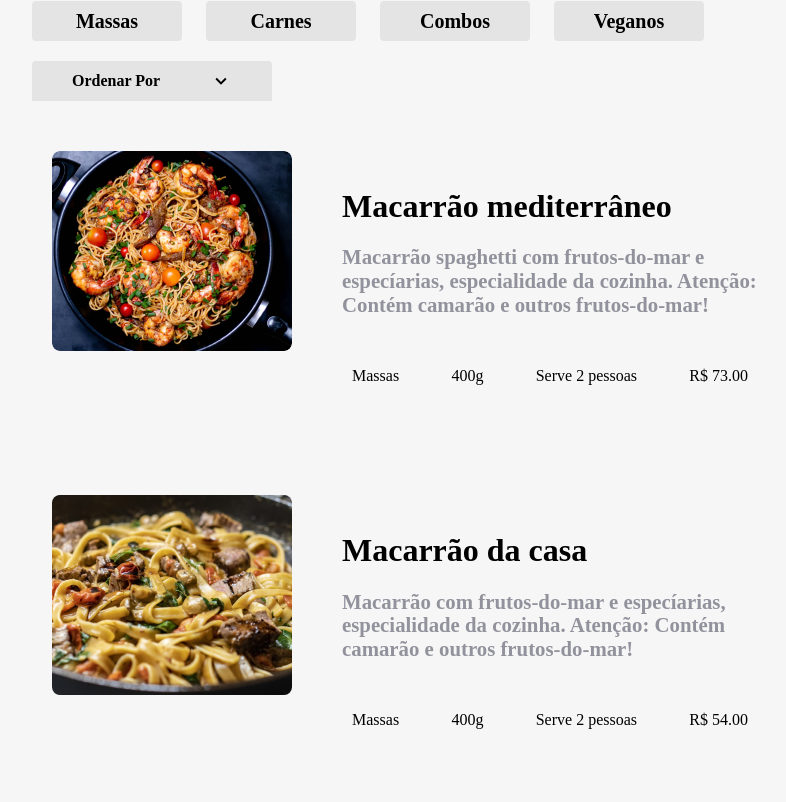
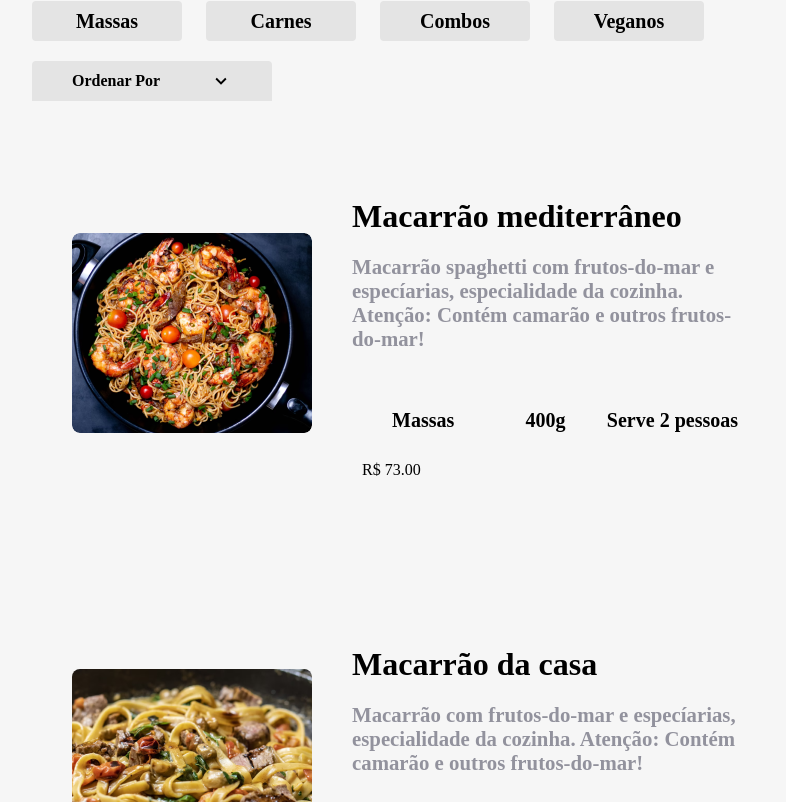
Before and after one commit to igorjosiel/Aluroni, a React (Create React App) app: page /cardapio in a window 1280 px wide. Shown: the part 678-1480 px from the top of the page, without its empty margins (198-984 px from the left). Built offline with nearby package versions, Linux system fonts and the light colour scheme; a web font is replaced by a local one.

Commit message:
fix: ajustando estilos CSS.

```diff
--- a/src/components/TagsDish/TagsDish.module.scss
+++ b/src/components/TagsDish/TagsDish.module.scss
@@ -20,12 +20,9 @@ $veganos: #80aa40;
   @media (max-width: $mobile) {
     justify-content: flex-start;
   }
-}
-
-div {
-  margin: 10px;
 
   &__type {
+    font-size: 1.25rem;
     align-items: center;
     border-radius: 2px;
     display: flex;
@@ -68,3 +65,7 @@ div {
     font-size: 1.7rem;
   }
 }
+
+div {
+  margin: 10px;
+}
--- a/src/pages/Cardapio/Items/Item/Item.module.scss
+++ b/src/pages/Cardapio/Items/Item/Item.module.scss
@@ -2,9 +2,18 @@
 @import "styles/breakpoints";
 
 .item {
+  align-items: center;
+  border-radius: 10px;
+  cursor: pointer;
   display: flex;
   flex-wrap: wrap;
+  padding: 20px;
+  transition: .2s ease-in;
   width: 90%;
+
+  &:hover {
+    background-color: $grey;
+  }
 
   &__image {
     min-width: 240px;
@@ -25,7 +34,7 @@
     flex-direction: column;
     flex-wrap: wrap;
     justify-content: space-around;
-    padding: 0 20px;
+    margin: 0 20px;
 
     @media (max-width: $desktop_xsm) {
       flex-direction: row;
--- a/src/pages/Cardapio/Ordination/Ordination.module.scss
+++ b/src/pages/Cardapio/Ordination/Ordination.module.scss
@@ -30,6 +30,7 @@
 
     &--active {
       display: flex;
+      background-color: white;
     }
   }
 
@@ -42,7 +43,7 @@
     display: flex;
     height: 40px;
     justify-content: center;
-    width: inherit;
+    margin: 5px;
     &:hover,
 
     &--active {
```
